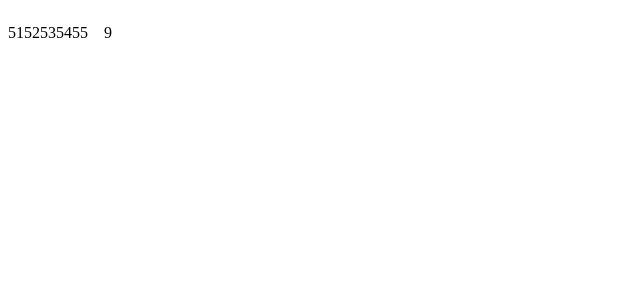
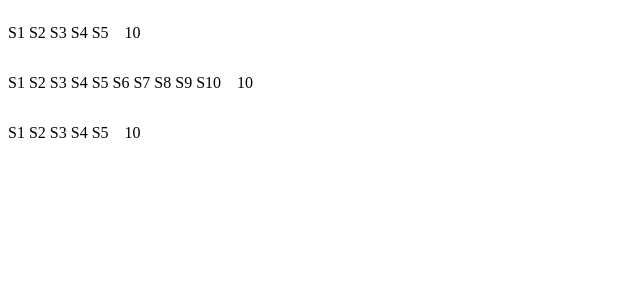
Before and after one commit to CodeAvk/usepopcorn, a React (Create React App) app: page / in a window 1280 px wide. Shown: the top 300 px of the page, without its empty margins (0-640 px from the left). Built offline with nearby package versions, Linux system fonts and the light colour scheme.

Commit message:
adding star component

```diff
--- a/src/StarRating.js
+++ b/src/StarRating.js
@@ -3,16 +3,23 @@ const containerStyle = {
   alignItems: "center",
   gap: "16px",
 };
-
-export default function StarRating() {
+const starContainerStyle = {
+  display: "flex",
+  gap: "4px",
+};
+const textStyle = {
+  lineHeight: "1",
+  margin: "0",
+};
+export default function StarRating({ maxRating = 5 }) {
   return (
     <div style={containerStyle}>
       <div>
-        {Array.from({ length: 5 }, (_, i) => (
-          <span>5{i + 1}</span>
+        {Array.from({ length: maxRating }, (_, i) => (
+          <span> S{i + 1}</span>
         ))}
       </div>
-      <p>9</p>
+      <p>10</p>
     </div>
   );
 }
--- a/src/index.js
+++ b/src/index.js
@@ -7,7 +7,9 @@ import StarRating from "./StarRating";
 const root = ReactDOM.createRoot(document.getElementById("root"));
 root.render(
   <React.StrictMode>
-    <StarRating></StarRating>
+    <StarRating maxRating={5}></StarRating>
+    <StarRating maxRating={10}></StarRating>
+    <StarRating />
   </React.StrictMode>
 );
 
```
